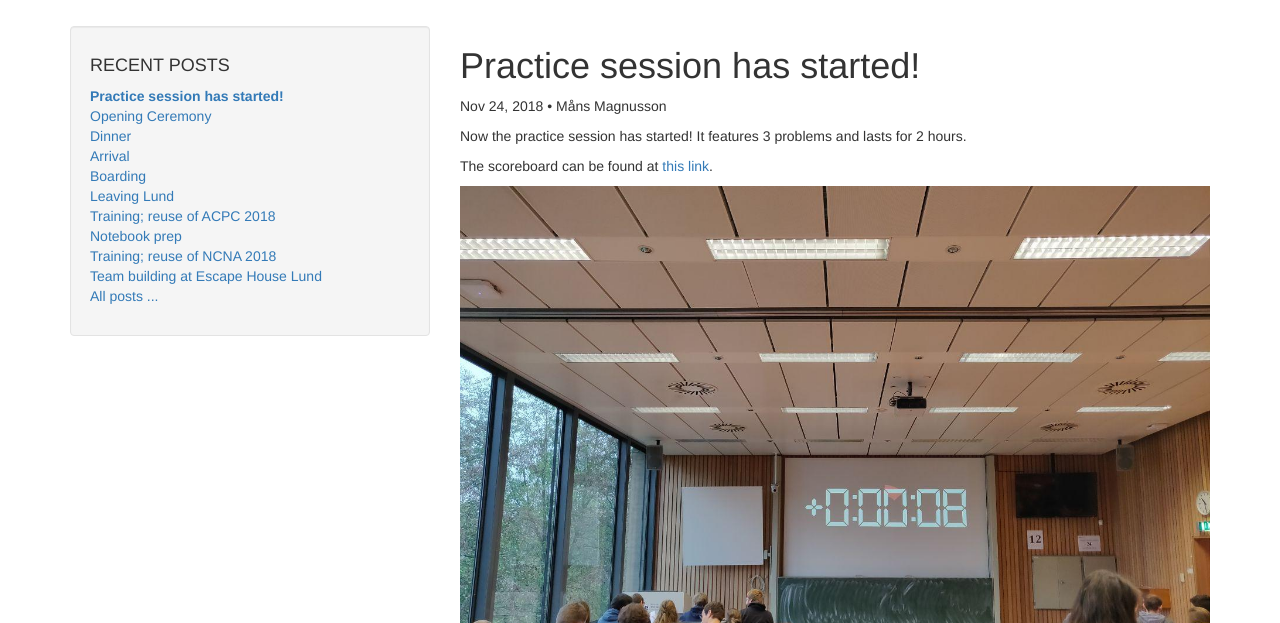
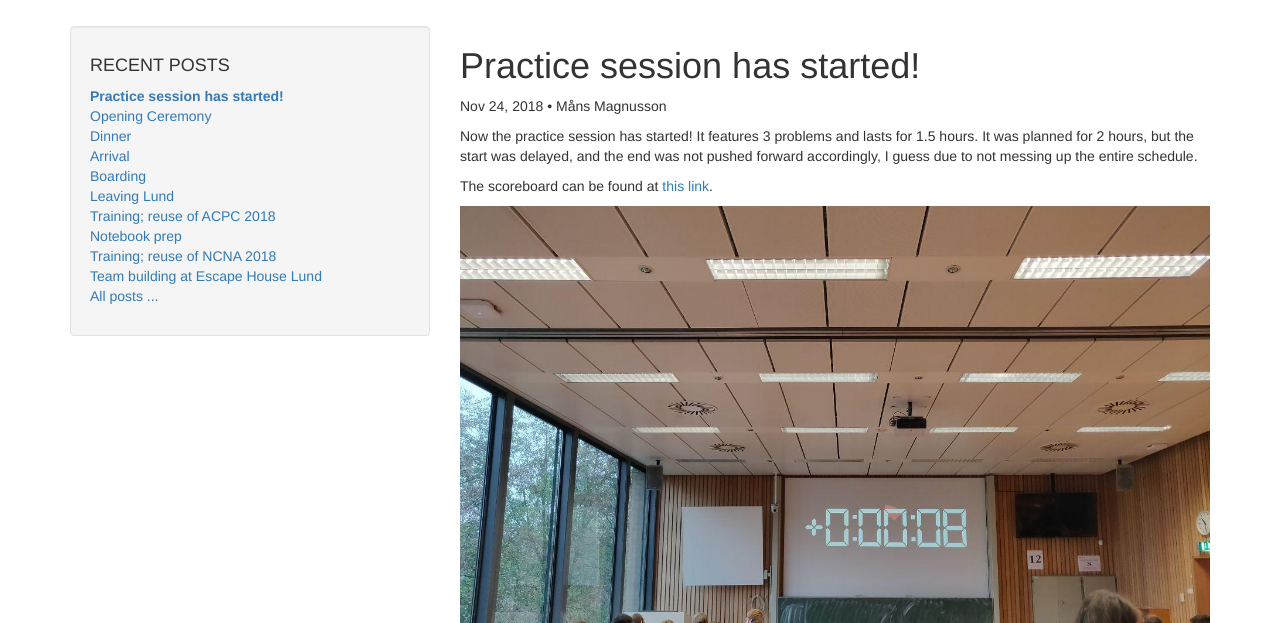
Before and after one commit to exoji2e/nwerc2018blog, a Jekyll site: the page built from _posts/2018-11-24-practice-session-start.md, in a window 1280 px wide and 900 px high, cut to the strip 277-900 px from the top of the window. Built offline with Jekyll 4.4.1, drawn with Linux system fonts in a browser that asks for light colours; nearby versions of some CDN libraries.

Commit message:
correction

```diff
--- a/_posts/2018-11-24-practice-session-start.md
+++ b/_posts/2018-11-24-practice-session-start.md
@@ -6,7 +6,7 @@ author: Måns Magnusson
 sectionid: blog
 ---
 
-Now the practice session has started! It features 3 problems and lasts for 2 hours.
+Now the practice session has started! It features 3 problems and lasts for 1.5 hours. It was planned for 2 hours, but the start was delayed, and the end was not pushed forward accordingly, I guess due to not messing up the entire schedule.
 
 The scoreboard can be found at [this link](http://www.nwerc.eu/scoreboard/public/?static=1).
 
```
